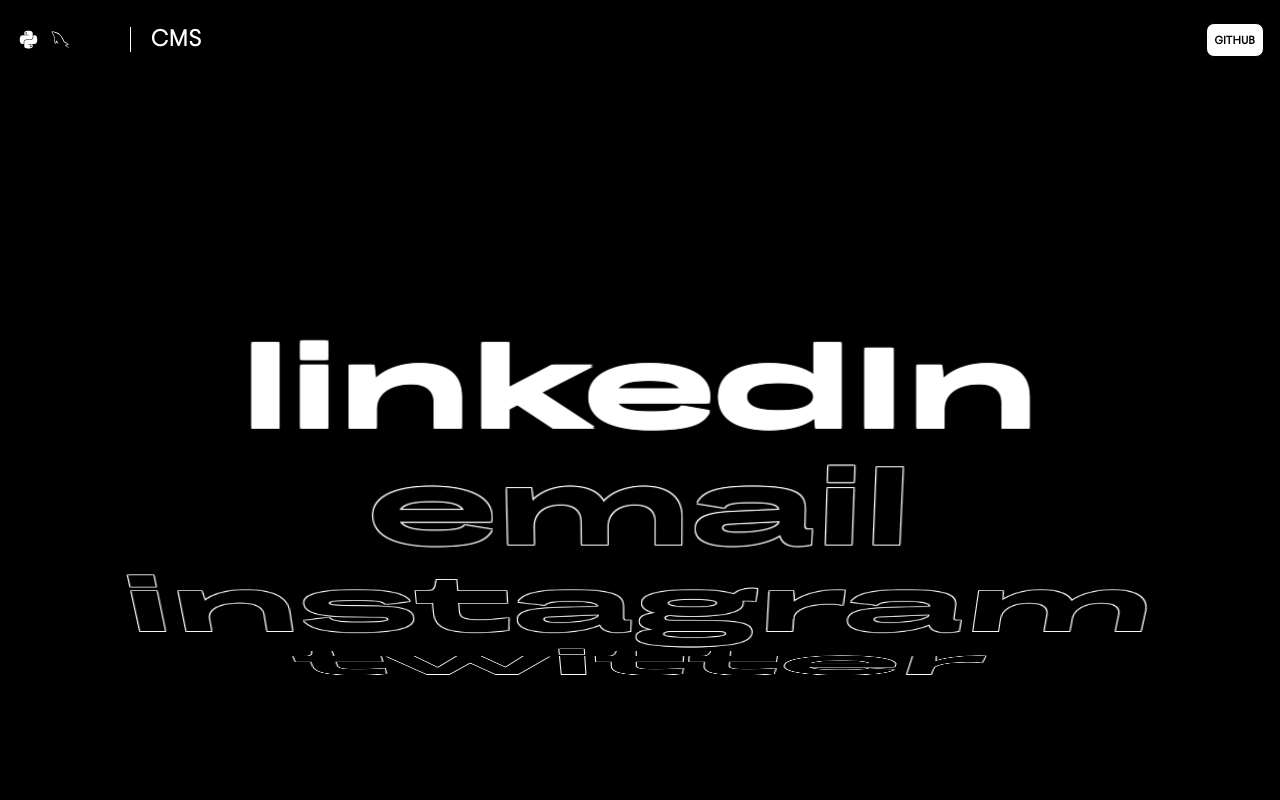
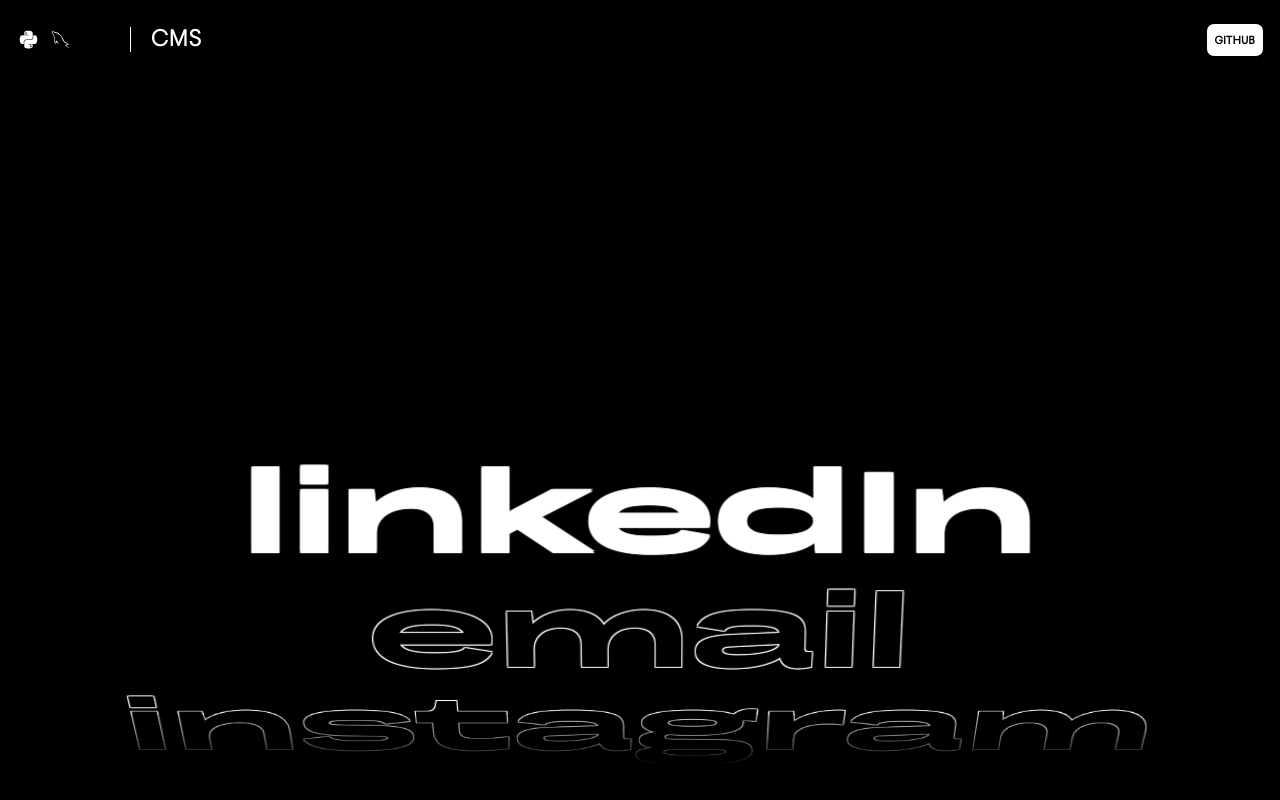
Before and after one commit to imkkapoor/Portfolio, a React (Create React App) app: page / in a window 1280 px wide. Shown: the part 2000-2800 px from the top of the page. Built offline with nearby package versions, Linux system fonts and the light colour scheme; a web font is replaced by a local one.

Commit message:
contact css fix

```diff
--- a/src/components/slot-machine-scroll/SlotMachineScroll.css
+++ b/src/components/slot-machine-scroll/SlotMachineScroll.css
@@ -165,9 +165,6 @@
   .wrapper {
     height: 550px;
   }
-  .picker {
-    padding: 120px 0px;
-  }
 }
 
 @media screen and (max-width: 1000px) {
```
